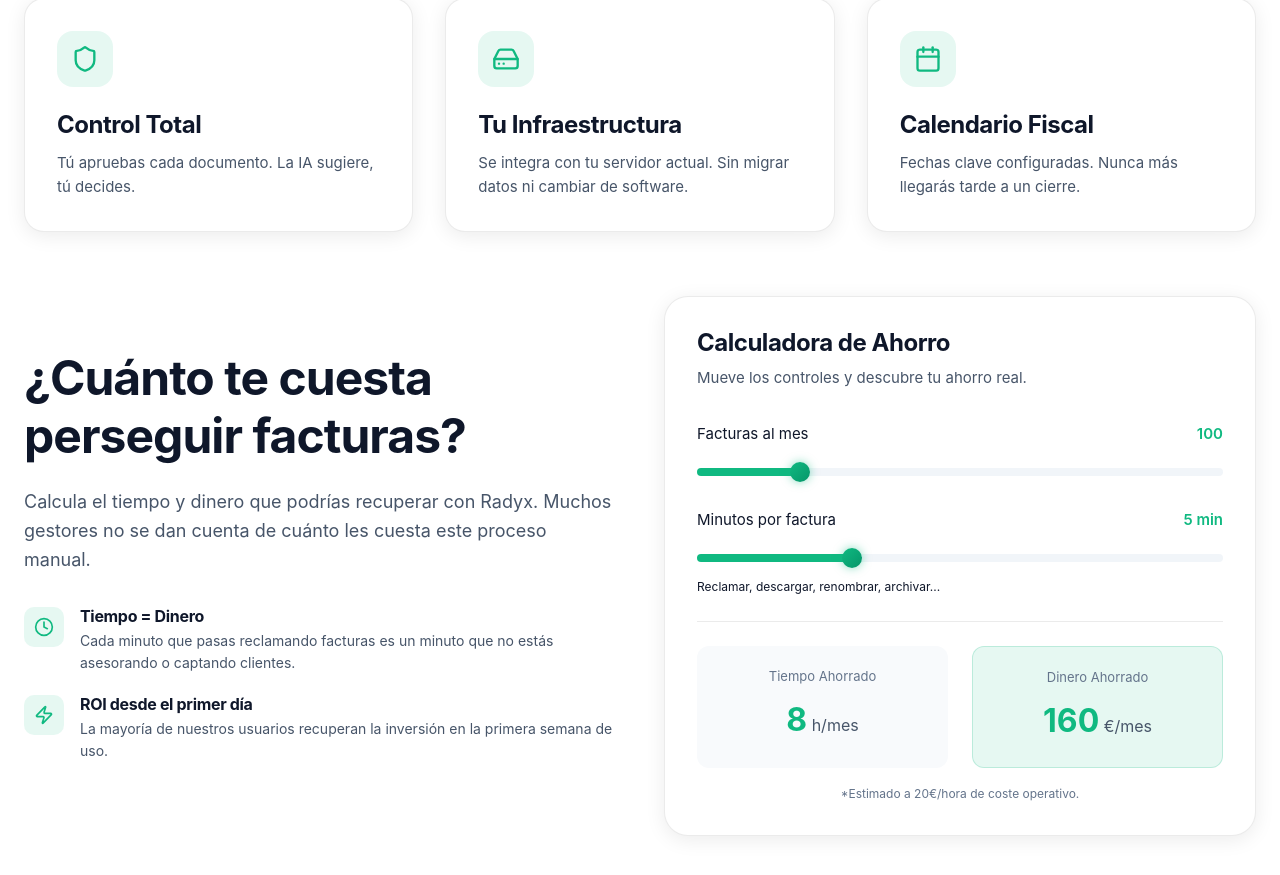
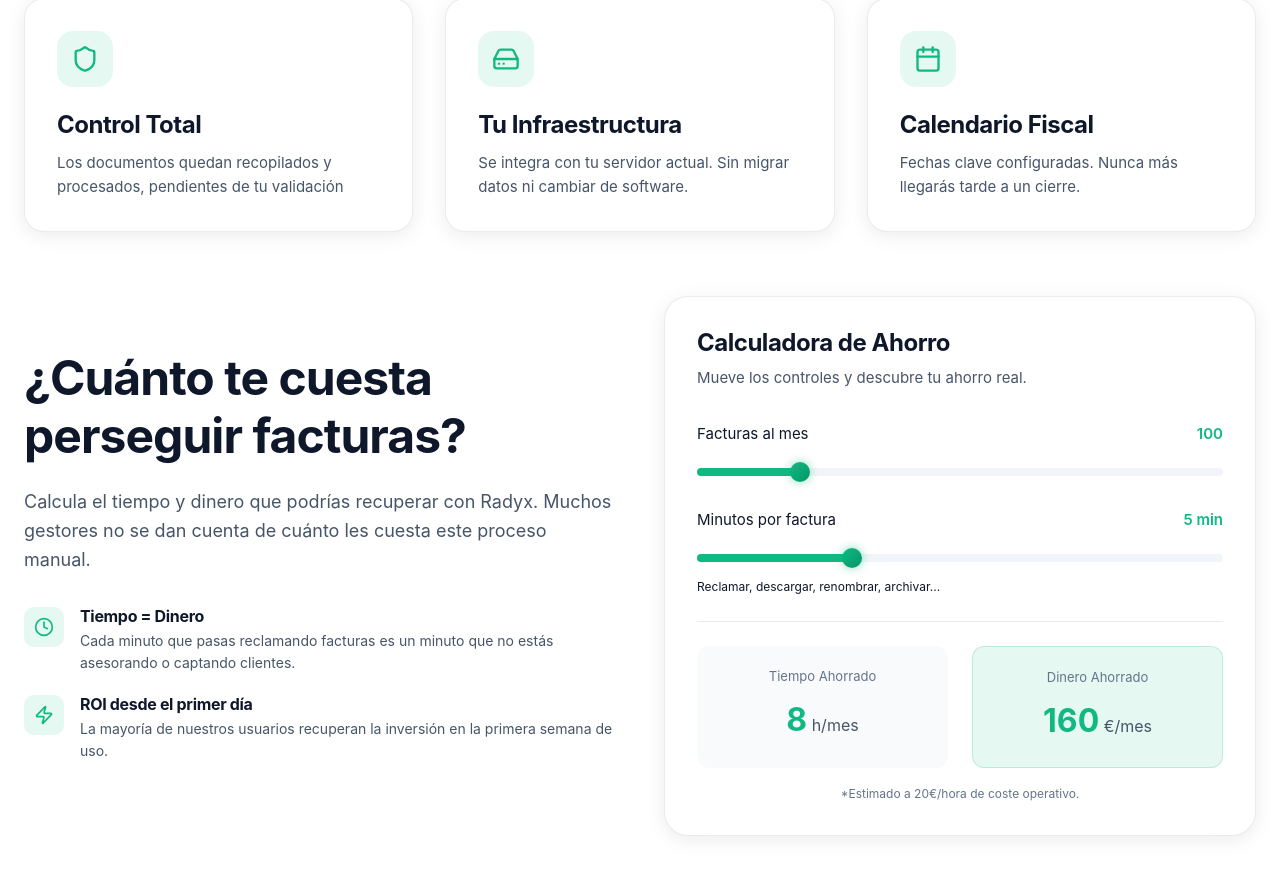
Before and after one commit to jmedinaselas-star/buydirt-now, a React (Vite) app: page / in a window 1280 px wide. Shown: the part 4016-4891 px from the top of the page. Built offline with nearby package versions, Linux system fonts and the light colour scheme.

Commit message:
chore: Update 'Control Total' content description

```diff
--- a/src/App.jsx
+++ b/src/App.jsx
@@ -490,7 +490,7 @@ function App() {
                                     <Shield size={28} />
                                 </div>
                                 <h3>Control Total</h3>
-                                <p>Tú apruebas cada documento. La IA sugiere, tú decides.</p>
+                                <p>Los documentos quedan recopilados y procesados, pendientes de tu validación</p>
                             </div>
 
                             <div className="feature-card">
```
